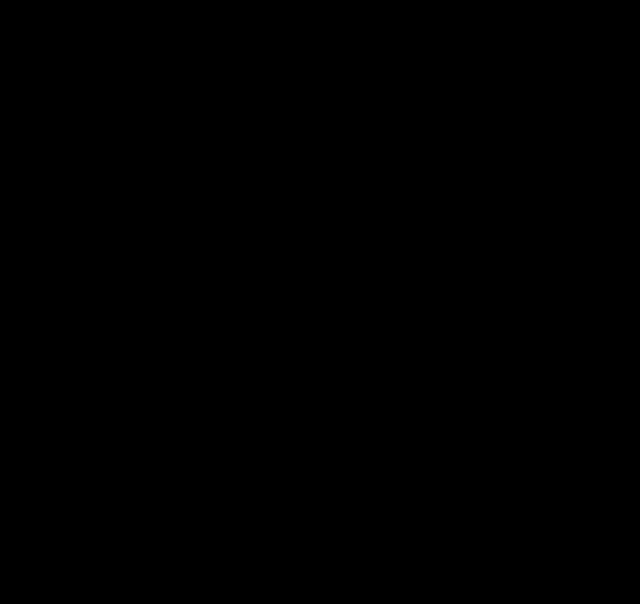
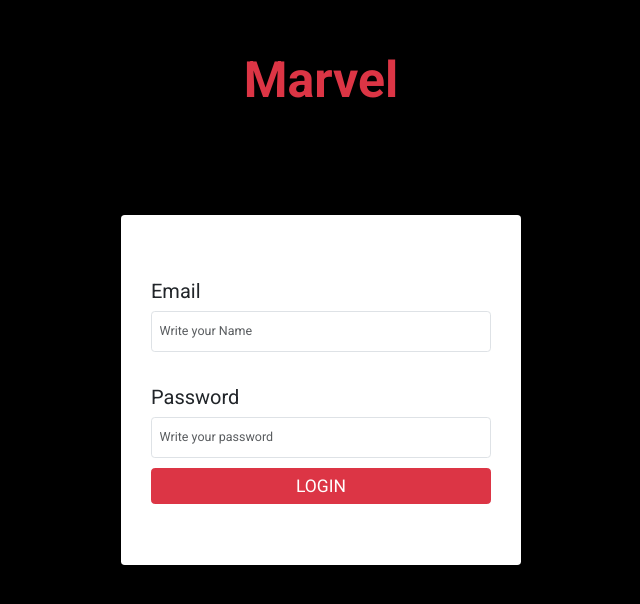
Before and after one commit to josebernal12/marvel-project, a React (Vite) app: page / in a window 1280 px wide. Shown: the top 604 px of the page, without its empty margins (319-959 px from the left). Built offline with nearby package versions, Linux system fonts and the light colour scheme.

Commit message:
login desing

```diff
--- a/index.html
+++ b/index.html
@@ -6,8 +6,12 @@
   <link rel="icon" type="image/svg+xml" href="/vite.svg" />
   <meta name="viewport" content="width=device-width, initial-scale=1.0" />
   <title>Marvel Project</title>
+  <link rel="preconnect" href="https://fonts.googleapis.com">
+  <link rel="preconnect" href="https://fonts.gstatic.com" crossorigin>
+  <link href="https://fonts.googleapis.com/css2?family=Roboto:wght@400;700;900&display=swap" rel="stylesheet">
   <link href="https://cdn.jsdelivr.net/npm/bootstrap@5.3.0/dist/css/bootstrap.min.css" rel="stylesheet"
     integrity="sha384-9ndCyUaIbzAi2FUVXJi0CjmCapSmO7SnpJef0486qhLnuZ2cdeRhO02iuK6FUUVM" crossorigin="anonymous">
+
 </head>
 
 <body class="bg-layout">
--- a/src/Routes/AppRoutes.jsx
+++ b/src/Routes/AppRoutes.jsx
@@ -8,7 +8,7 @@
     <Routes>
       <Route path="/" element={<AuthLayout />}>
         <Route index element={<Login />} />
-        <Route path="/regiter" element={<Register />} />
+        <Route path="register" element={<Register />} />
       </Route>
     </Routes>
   );
--- a/src/components/auth/Login.jsx
+++ b/src/components/auth/Login.jsx
@@ -1,7 +1,33 @@
-
-
 export const Login = () => {
   return (
-    <div>Login</div>
-  )
-}
+    <div className="bg-white shadow rounded width-login mx-auto p-5   d-flex flex-column justify-content-center  ">
+      <form className="d-flex flex-column">
+        <div>
+          <label htmlFor="email" className="form-label fs-2">
+            Email
+          </label>
+          <input
+            type="email"
+            placeholder="Write your Name"
+            className="form-control py-3 fs-5 "
+          />
+        </div>
+        <div className="mt-5">
+          <label htmlFor="password" className="form-label fs-2">
+            Password
+          </label>
+          <input
+            type="password"
+            placeholder="Write your password"
+            className="form-control py-3 fs-5 "
+          />
+        </div>
+        <input
+          type="submit"
+          className="btn btn-danger mt-3 text-uppercase fs-3 "
+          value="Login"
+        />
+      </form>
+    </div>
+  );
+};
--- a/src/components/layout/AuthLayout.jsx
+++ b/src/components/layout/AuthLayout.jsx
@@ -1,6 +1,10 @@
-
+import { Outlet } from "react-router-dom";
 export const AuthLayout = () => {
   return (
-    <div></div>
-  )
-}
+    <div className="d-flex flex-column  align-items-center justify-content-center">
+      <h1 className="text-danger header text-center fw-bold">Marvel</h1>
+
+      <Outlet />
+    </div>
+  );
+};
--- a/src/index.css
+++ b/src/index.css
@@ -1,3 +1,27 @@
+html {
+  box-sizing: border-box;
+  font-size: 62.5%;
+}
+*,
+*::before,
+*:after {
+  box-sizing: inherit;
+}
+body {
+  font-family: "Roboto", sans-serif;
+  line-height: 1.5;
+}
+
 .bg-layout {
   background-color: black;
+  padding: 50px;
 }
+
+.header {
+  font-size: 5rem;
+}
+.width-login {
+    min-width: 40rem;
+    height: 35rem;
+    margin-top: 10rem;
+}
```
